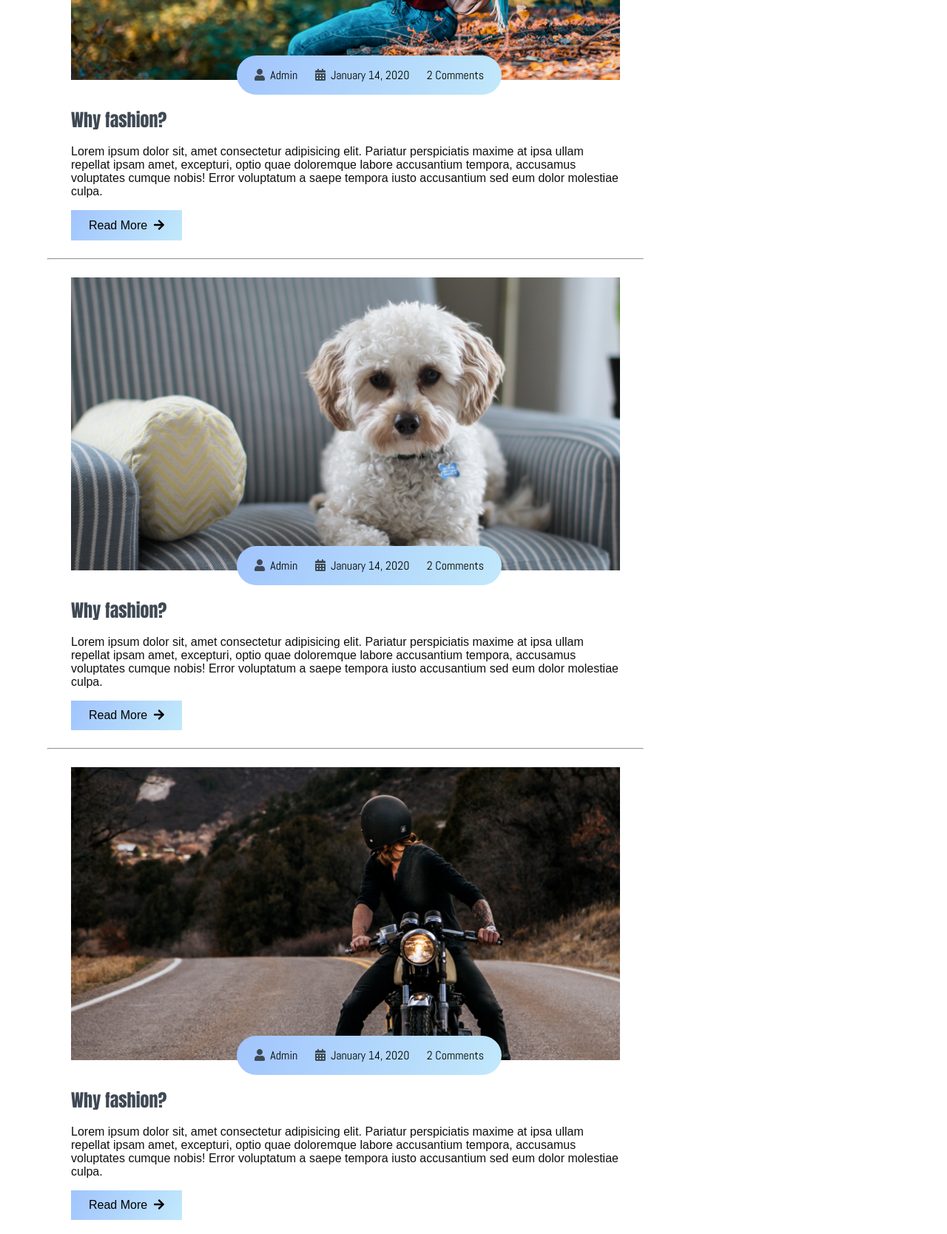
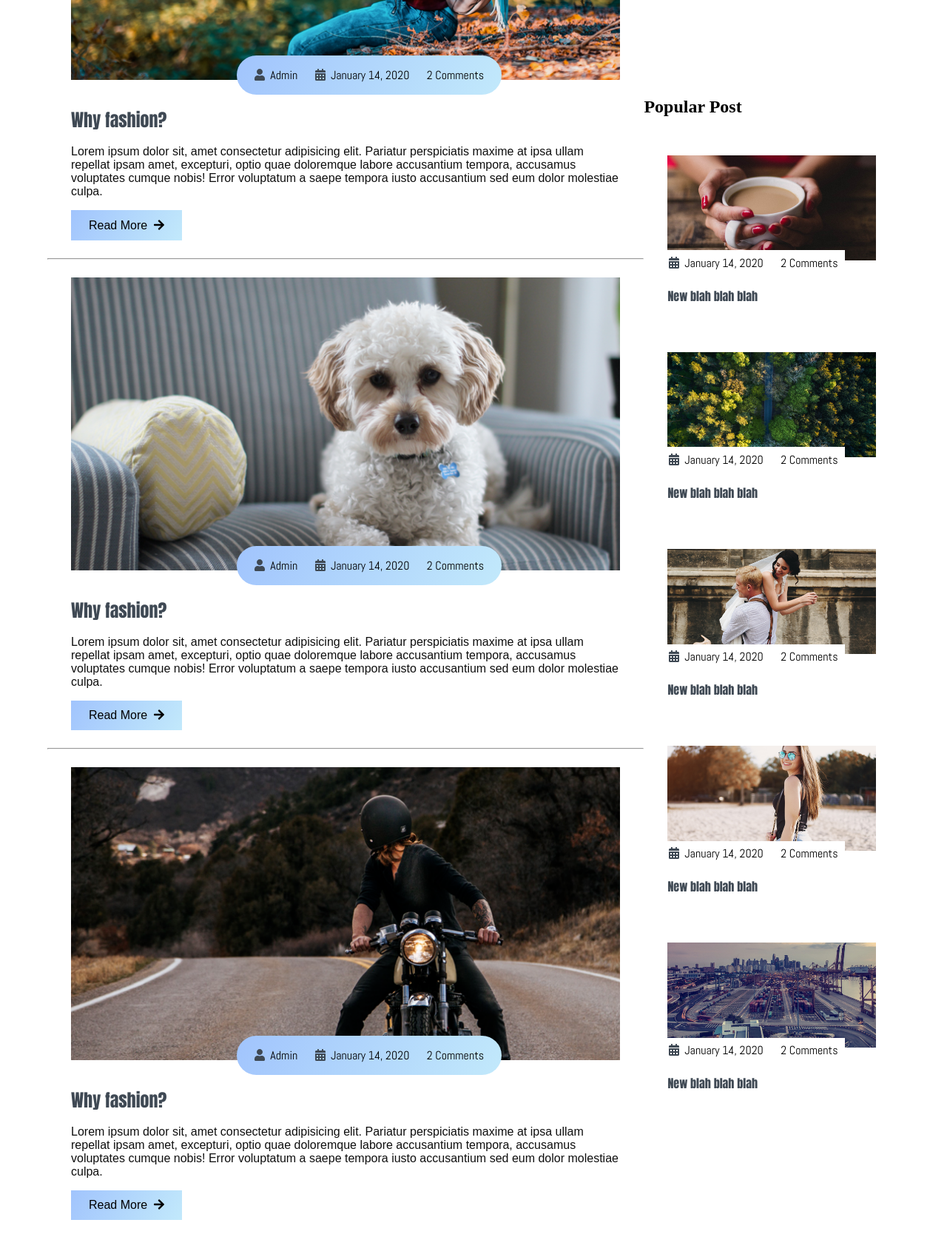
Before and after one commit to jtubay/blogger, a plain HTML site: page index.html in a window 1280 px wide. Shown: the part 2070-3738 px from the top of the page at 74% size. Drawn offline with nearby package versions, Linux system fonts and the light colour scheme; a web font is replaced by a local one.

Commit message:
added mock popular post sect

```diff
--- a/css/style.css
+++ b/css/style.css
@@ -310,6 +310,23 @@ main .post-content .post-title a{
 .site-content > .sidebar .category-list .list-items a{
     color: black;
 }
+.site-content .sidebar .popular-post .post-content{
+    padding: 1rem 0;
+}
+.site-content .sidebar .popular-post h2{
+    padding-top: 8rem;
+}
+.site-content .sidebar .popular-post .post-info{
+    padding: .4rem .1rem !important;
+    bottom: 0rem!important;
+    left: 1.5rem!important;
+    border-radius: 0rem!important;
+    background: white!important;
+}
+.site-content .sidebar .popular-post .post-title a{
+    font-size: 1rem;
+}
+
 
 
 @media only screen and (max-width:750px){
--- a/index.html
+++ b/index.html
@@ -219,6 +219,89 @@
                         </ul>
 
                     </div>
+                    <div class="popular-post">
+                        <h2>Popular Post</h2>
+                        <div class="post-content">
+                            <div class="post-image">
+                                <div>
+                                    <img src="./images/popular-post/m-blog-1.jpg" class="img" alt="blog">
+                                </div>
+                                <div class="post-info flex-row">
+
+                                    <span><i class="fas fa-calendar-alt text-gray"></i>&nbsp;&nbsp;January 14, 2020</span>
+                                    <span>&nbsp;&nbsp;2 Comments</span>
+                                </div>
+                            </div>
+                            <div class="post-title">
+                               <a href="#">New blah blah blah</a>
+
+                            </div>
+                        </div>
+                        <div class="post-content">
+                            <div class="post-image">
+                                <div>
+                                    <img src="./images/popular-post/m-blog-2.jpg" class="img" alt="blog">
+                                </div>
+                                <div class="post-info flex-row">
+
+                                    <span><i class="fas fa-calendar-alt text-gray"></i>&nbsp;&nbsp;January 14, 2020</span>
+                                    <span>&nbsp;&nbsp;2 Comments</span>
+                                </div>
+                            </div>
+                            <div class="post-title">
+                               <a href="#">New blah blah blah</a>
+
+                            </div>
+                        </div>
+                        <div class="post-content">
+                            <div class="post-image">
+                                <div>
+                                    <img src="./images/popular-post/m-blog-3.jpg" class="img" alt="blog">
+                                </div>
+                                <div class="post-info flex-row">
+
+                                    <span><i class="fas fa-calendar-alt text-gray"></i>&nbsp;&nbsp;January 14, 2020</span>
+                                    <span>&nbsp;&nbsp;2 Comments</span>
+                                </div>
+                            </div>
+                            <div class="post-title">
+                               <a href="#">New blah blah blah</a>
+
+                            </div>
+                        </div>
+                        <div class="post-content">
+                            <div class="post-image">
+                                <div>
+                                    <img src="./images/popular-post/m-blog-4.jpg" class="img" alt="blog">
+                                </div>
+                                <div class="post-info flex-row">
+
+                                    <span><i class="fas fa-calendar-alt text-gray"></i>&nbsp;&nbsp;January 14, 2020</span>
+                                    <span>&nbsp;&nbsp;2 Comments</span>
+                                </div>
+                            </div>
+                            <div class="post-title">
+                               <a href="#">New blah blah blah</a>
+
+                            </div>
+                        </div>
+                        <div class="post-content">
+                            <div class="post-image">
+                                <div>
+                                    <img src="./images/popular-post/m-blog-5.jpg" class="img" alt="blog">
+                                </div>
+                                <div class="post-info flex-row">
+
+                                    <span><i class="fas fa-calendar-alt text-gray"></i>&nbsp;&nbsp;January 14, 2020</span>
+                                    <span>&nbsp;&nbsp;2 Comments</span>
+                                </div>
+                            </div>
+                            <div class="post-title">
+                               <a href="#">New blah blah blah</a>
+
+                            </div>
+                        </div>
+                    </div>
                 </aside>
             </div>
         </section>
```
